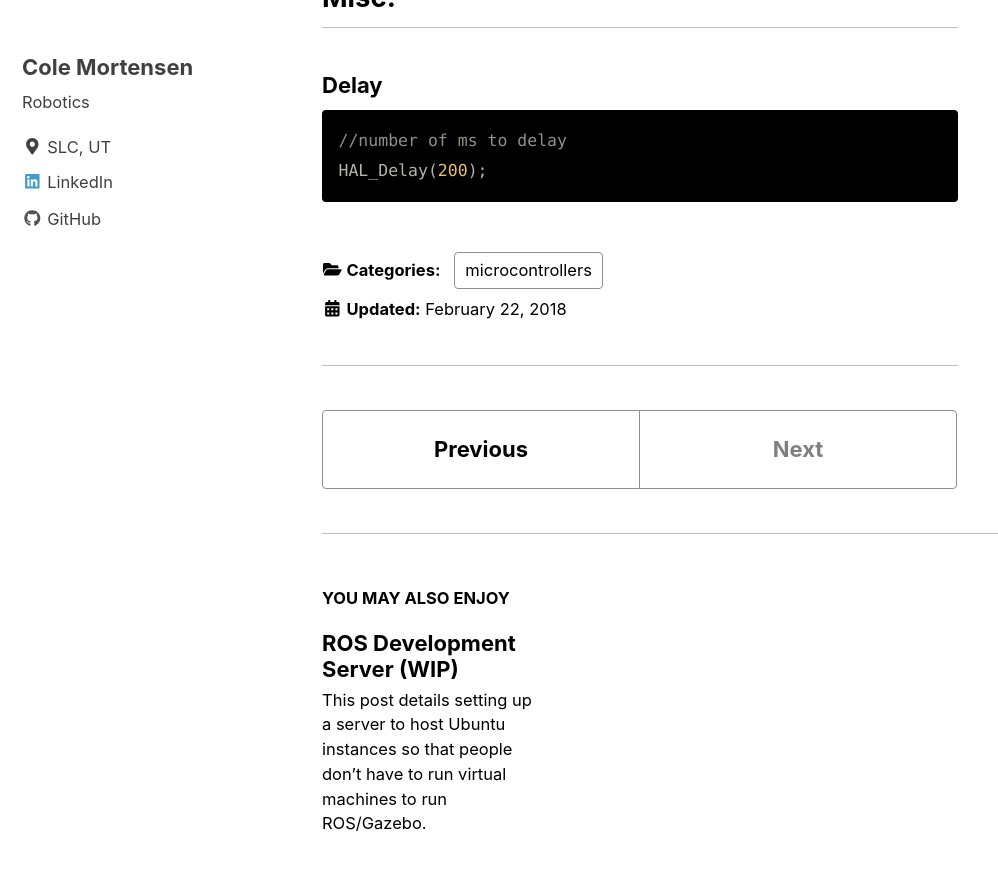
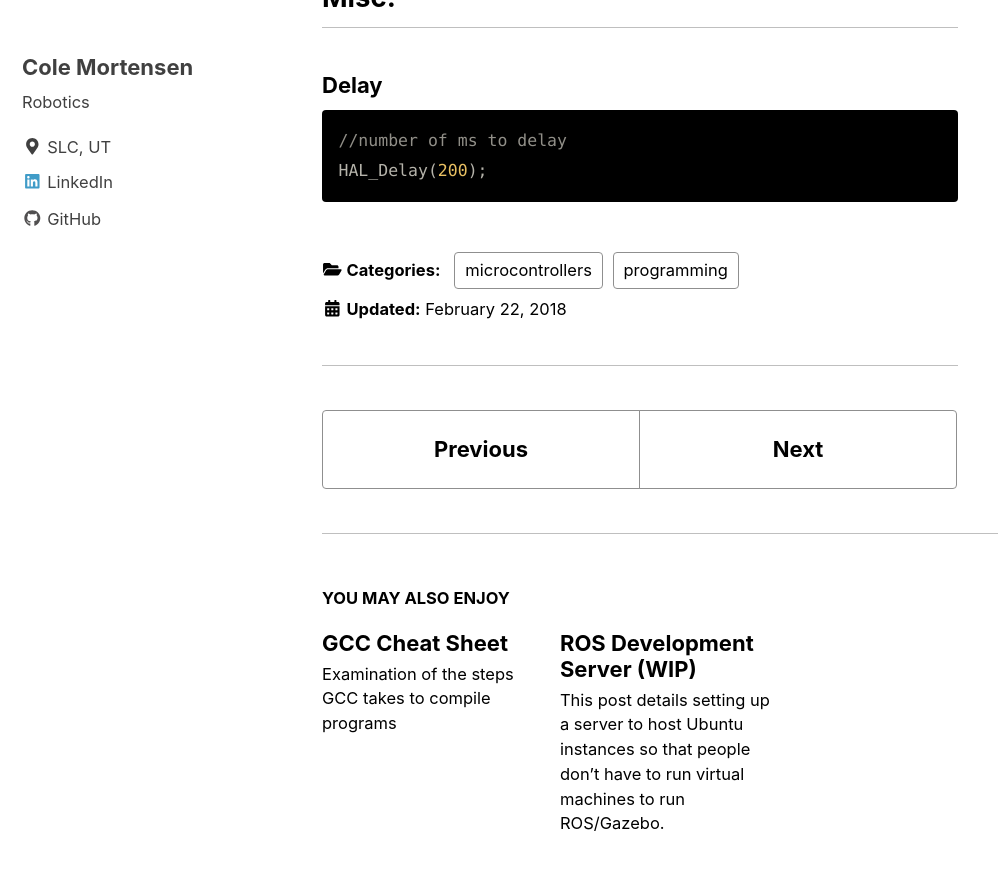
Before and after one commit to magicole/magicole.github.io, a Jekyll site: the page built from _posts/2018-02-22-STM32-Cheat-Sheet.md, in a window 1280 px wide and 900 px high, scrolled down 4151 px. Shown: the top 870 px of the window, without its empty margins (0-998 px from the left). Built offline with Jekyll 4.4.1, drawn with Linux system fonts in a browser that asks for light colours; nearby versions of some CDN libraries; part of the change alters nothing that is shown; some of the changed text lies outside the part shown.

Commit message:
updated stm cheat and gcc cheat

````diff
--- a/_posts/2018-02-22-STM32-Cheat-Sheet.md
+++ b/_posts/2018-02-22-STM32-Cheat-Sheet.md
@@ -2,7 +2,7 @@
 layout: single
 title: STM32F0 Cheat Sheet
 excerpt: Common configurations for the STM32F0 MCU
-categories: microcontrollers
+categories: ['microcontrollers', 'programming']
 ---
 
 Below are some common things done while using STM32 MCUs. This should be used as a quick reference.
@@ -97,7 +97,7 @@ USART3->CR1 |= (1 << 3); //enable TX
 USART3->CR1 |= (1 << 2); //enable RX
 USART3->CR1 |= (1); //enable the entire USART3
 //write to the USART
-while((USART3->ISR & (1 << 7)) == 0){} //wait until the Transmit Data Register Empty flag is set
+while(!(USART3->ISR & (1 << 7))){} //wait until the Transmit Data Register Empty flag is set
 USART3->TDR = 'a';
 //read from the USART
 while(!(USART3->ISR & (1 << 5))){} //wait until the RX Not Empty Register is set
--- /dev/null
+++ b/_posts/2018-03-01-GCC-Cheat-Sheet.md
@@ -0,0 +1,47 @@
+---
+layout: single
+title: GCC Cheat Sheet
+excerpt: Examination of the steps GCC takes to compile programs
+categories: [programming]
+---
+
+For the sake of example. We are going to have two files ```program.c``` and ```library.c```. program.c uses functions defined in library.c. _TODO:ADD HEADER FILES_
+
+## GCC
+
+```bash
+$ gcc program.c library.c -o program
+```
+Generates .o executable file
+
+## Compilation
+
+```bash
+$ gcc -S program.c
+$ gcc -S library.c
+```
+Generates text .s assembly files
+
+## Assembly
+
+```bash
+$ as program.s -o program.o
+$ as library.s -o library.o
+or
+$ gcc -c program.c -o program.o
+```
+Generates .o machine language assembly object files
+
+## Linking
+
+```bash
+$ ld program.o library.o -o program
+or
+$ gcc program.o library.o
+```
+Links object files together and creates executable file
+
+## Resources
+The following resources were used while writing this page
+* http://codingfreak.blogspot.com/2008/02/compilation-process-in-gcc.html
+* http://cs-fundamentals.com/c-programming/how-to-compile-c-program-using-gcc.php
````
Also changed, not shown: 1 other file.
